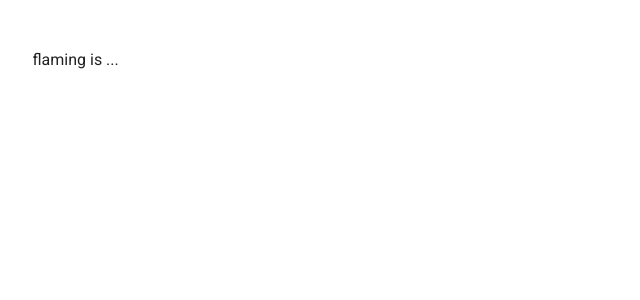
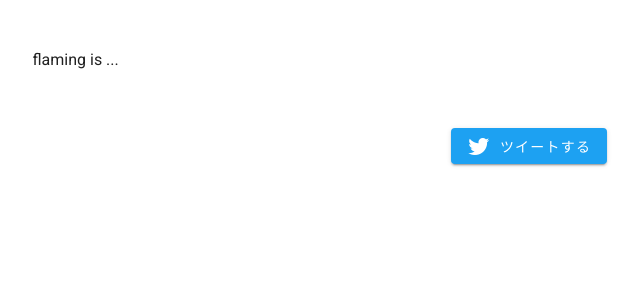
Before and after one commit to jigintern/2021_winter_e, a Vue app in the folder front/: page /result in a window 1280 px wide. Shown: the top 300 px of the page, without its empty margins (111-751 px from the left). Built offline with nearby package versions, Linux system fonts and the light colour scheme.

Commit message:
Update: tweet btn

```diff
--- a/front/src/pages/Result.vue
+++ b/front/src/pages/Result.vue
@@ -5,6 +5,14 @@
       <p class="text-h2">{{ flaming }}</p>
     </v-container>
     {{ text }}
+    <v-btn
+      color="twitter"
+      class="white--text"
+      @click="tweet"
+    >
+      <v-icon class="mr-2">mdi-twitter</v-icon>
+      ツイートする
+    </v-btn>
   </v-container>
 </template>
 
@@ -19,6 +27,13 @@ export default {
     return {
 
     }
+  },
+  methods: {
+    tweet() {
+      const shareText = "このツイートの炎上度は" + this.flaming + "でした！";
+      const shareURL = "https://twitter.com/intent/tweet?text=" + shareText + "&url=" + "http://localhost:8080/";
+      location.href = shareURL;
+    }
   }
 }
 </script>
--- a/front/src/plugins/vuetify.js
+++ b/front/src/plugins/vuetify.js
@@ -1,7 +1,17 @@
 import Vue from 'vue';
 import Vuetify from 'vuetify/lib/framework';
+import colors from 'vuetify/lib/util/colors';
 
 Vue.use(Vuetify);
 
 export default new Vuetify({
+    theme: {
+        dark: false,
+        themes: {
+            light: {
+                primary: colors.deepOrange,
+                twitter: '#1DA1F2',
+            }
+        }
+    }
 });
```
